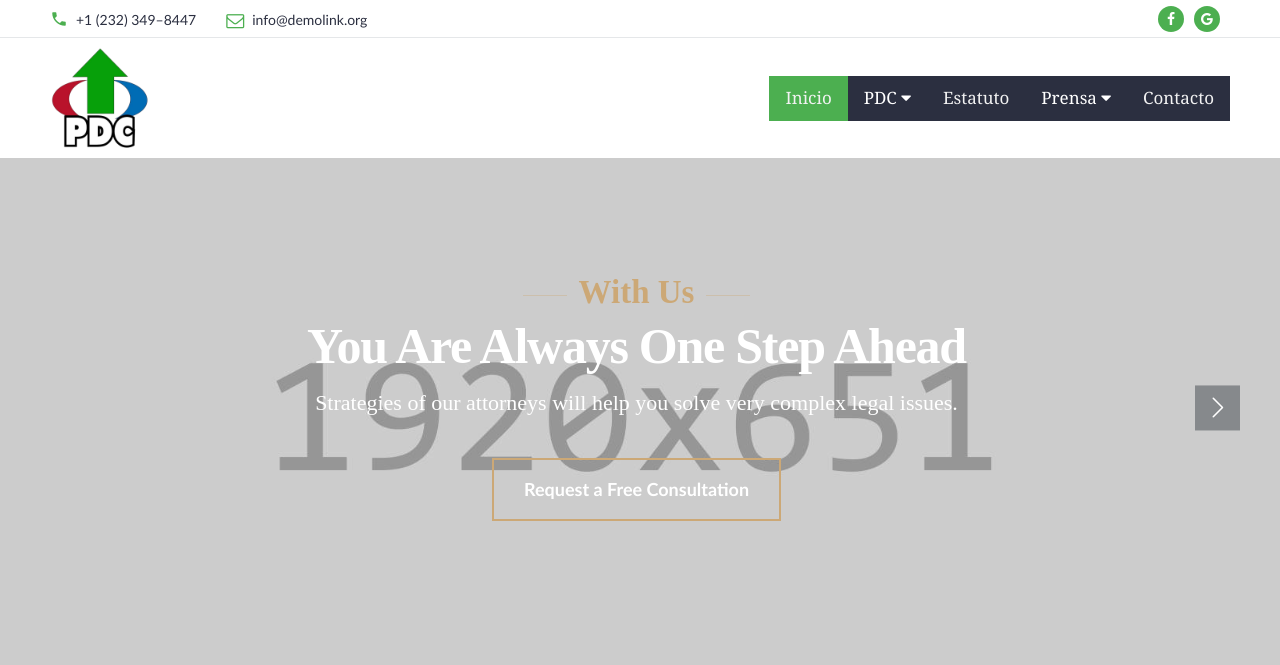
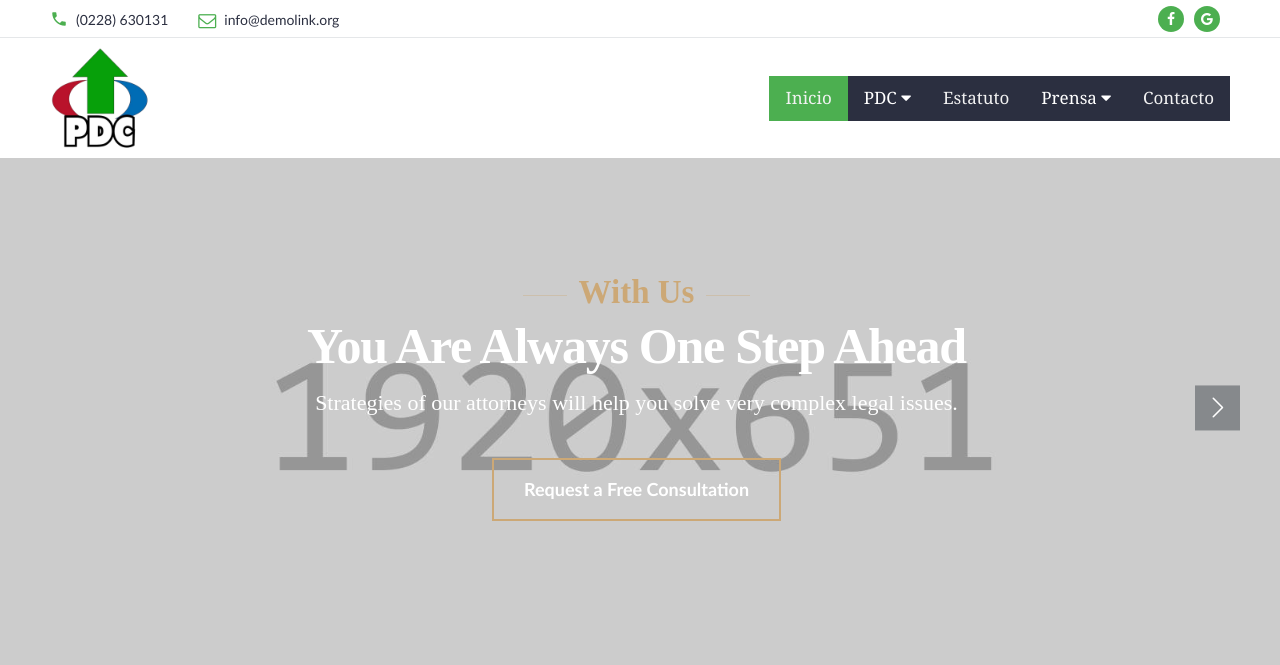
Before and after one commit to pichucho013/Proyecto_PDC, a PHP site: page /index.php in a window 1280 px wide. Shown: the top 665 px of the page. Run offline with PHP 8.4, Linux system fonts and the light colour scheme; some web fonts are replaced.

Commit message:
Update header.php
Modifique el nro de te telefono

```diff
--- a/PDC/view/header.php
+++ b/PDC/view/header.php
@@ -6,7 +6,7 @@
                       <li>
                         <div class="unit unit-horizontal unit-spacing-xs align-items-center">
                           <div class="unit-left"><span class="novi-icon icon icon-xxs icon-primary material-icons-phone"></span></div>
-                          <div class="unit-body"><a class="link-dusty-gray" href="tel:#">+1 (232) 349–8447</a></div>
+                          <div class="unit-body"><a class="link-dusty-gray" href="tel:#">(0228) 630131</a></div>
                         </div>
                       </li>
                       <li>
```
